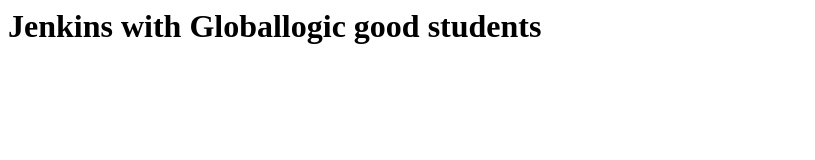
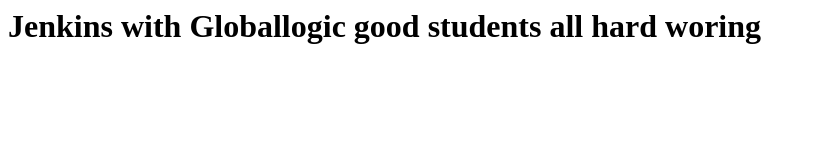
Before and after one commit to suhasini7131/website2, a plain HTML site: page index.html in a window 1280 px wide. Shown: the whole page, without its empty margins (0-815 px from the left). Drawn offline with Linux system fonts and the light colour scheme.

Commit message:
Update index.html

```diff
--- a/index.html
+++ b/index.html
@@ -4,7 +4,7 @@
 </title>
 <body>
 <h1>
-Jenkins with Globallogic good students
+Jenkins with Globallogic good students all hard woring
 </h1>
 </body>
 </html>
```
